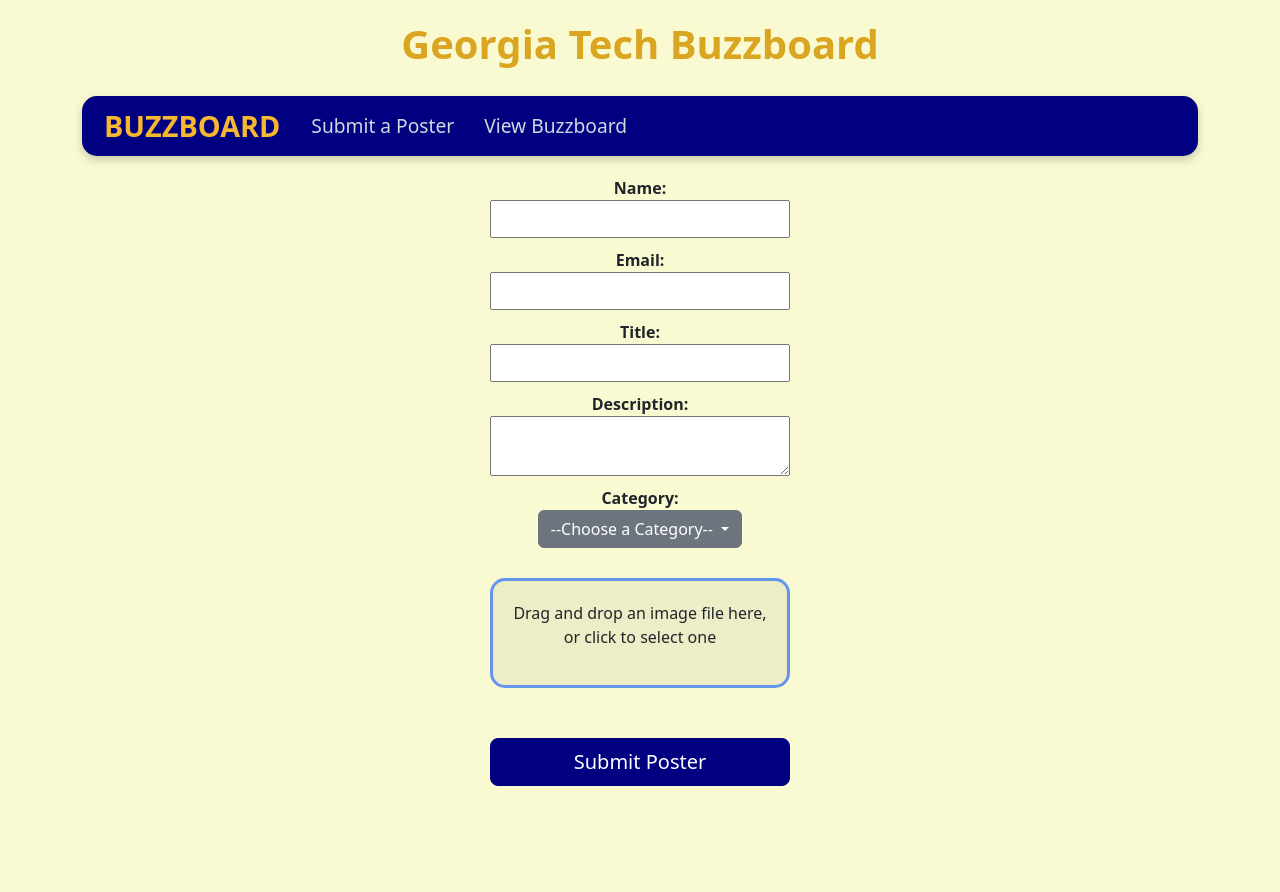
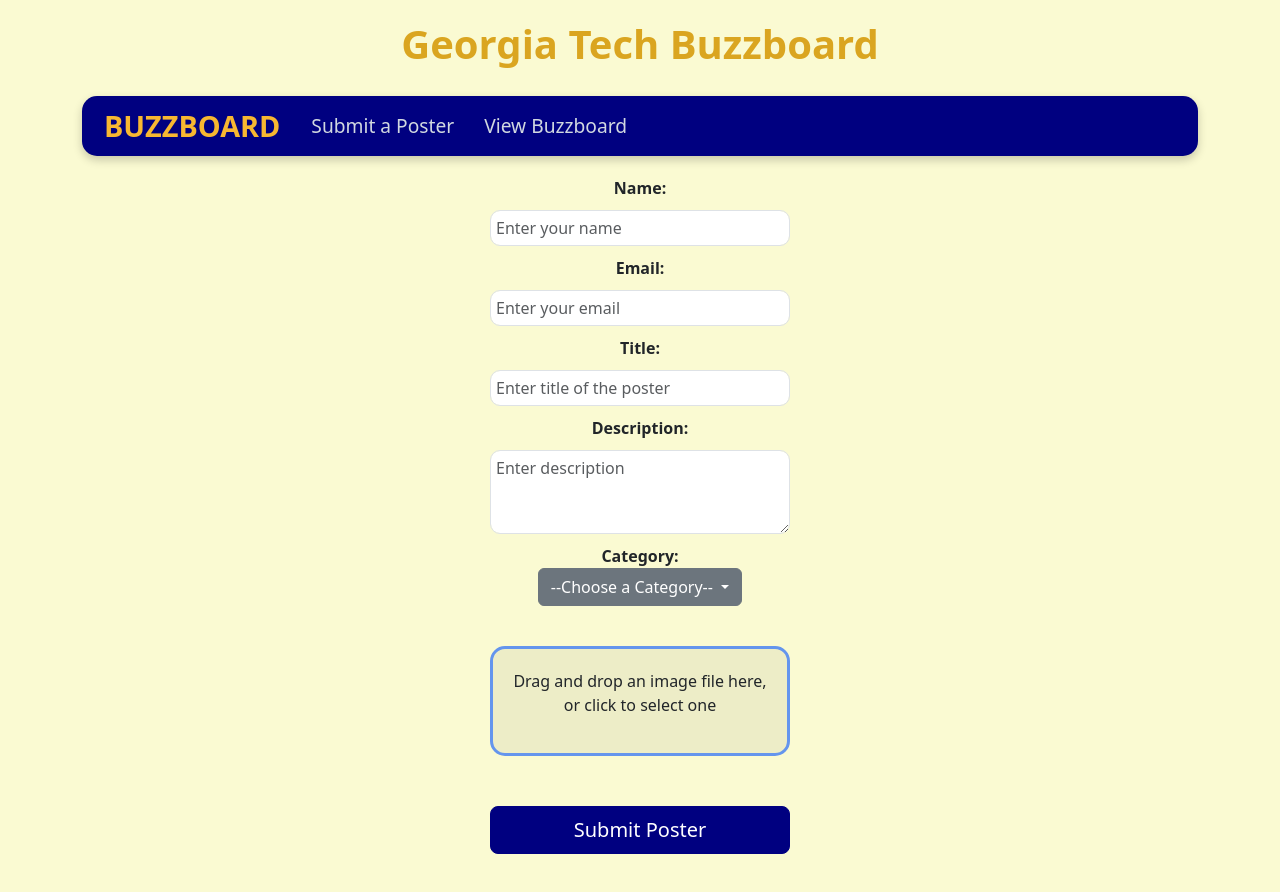
Before and after one commit to yilohdj/buzzboard, a React (Create React App) app in the folder buzzboard/: page / in a window 1280 px wide. Before the commit the page ends 826 px from the top, so only its background shows below. Built offline with nearby package versions, Linux system fonts and the light colour scheme.

Commit message:
stylized text boxes

```diff
--- a/buzzboard/src/App.css
+++ b/buzzboard/src/App.css
@@ -100,12 +100,14 @@ nav a:hover {
   display: flex;
   flex-direction: column;
   font-weight: bold;
+  margin-bottom: 10px;
 }
 
 .poster-form input,
 .poster-form textarea {
   padding: 5px;
   font-size: 16px;
+  border-radius: 10px; /* Rounded corners */
 }
 .corkboard {
   display: grid;
--- a/buzzboard/src/PosterForm.js
+++ b/buzzboard/src/PosterForm.js
@@ -58,23 +58,55 @@ function PosterForm({ onSubmit }) {
   };
 
   return (
-      <form className="poster-form" onSubmit={handleSubmit}>
-        <label>
-          Name:
-          <input type="text" name="name" value={formData.name} onChange={handleChange} required/>
-        </label>
-        <label>
-          Email:
-          <input type="email" name="email" value={formData.email} onChange={handleChange} required/>
-        </label>
-        <label>
-          Title:
-          <input type="text" name="title" value={formData.title} onChange={handleChange} required/>
-        </label>
-        <label>
-          Description:
-          <textarea name="description" value={formData.description} onChange={handleChange} required/>
-        </label>
+    <Form className="poster-form" onSubmit={handleSubmit}>
+      <Form.Group controlId="formName">
+        <Form.Label>Name:</Form.Label>
+        <Form.Control
+          type="text"
+          name="name"
+          value={formData.name}
+          onChange={handleChange}
+          required
+          placeholder="Enter your name"
+        />
+      </Form.Group>
+
+      <Form.Group controlId="formEmail">
+        <Form.Label>Email:</Form.Label>
+        <Form.Control
+          type="email"
+          name="email"
+          value={formData.email}
+          onChange={handleChange}
+          required
+          placeholder="Enter your email"
+        />
+      </Form.Group>
+
+      <Form.Group controlId="formTitle">
+        <Form.Label>Title:</Form.Label>
+        <Form.Control
+          type="text"
+          name="title"
+          value={formData.title}
+          onChange={handleChange}
+          required
+          placeholder="Enter title of the poster"
+        />
+      </Form.Group>
+
+      <Form.Group controlId="formDescription">
+        <Form.Label>Description:</Form.Label>
+        <Form.Control
+          as="textarea"
+          name="description"
+          value={formData.description}
+          onChange={handleChange}
+          required
+          placeholder="Enter description"
+          rows={3}
+        />
+      </Form.Group>
         <CategoryDropdown formData={formData} handleChange={handleChange} />
         {/* Drag and Drop Area */}
         <div {...getRootProps()} className="dropzone">
@@ -87,7 +119,7 @@ function PosterForm({ onSubmit }) {
         <Button className="custom-button" variant="primary" type="submit" size="lg" style={{ marginTop: '20px', backgroundColor: "navy", borderColor: "navy" }}>
         Submit Poster
       </Button>
-      </form>
+      </Form>
   );
 }
 
```
